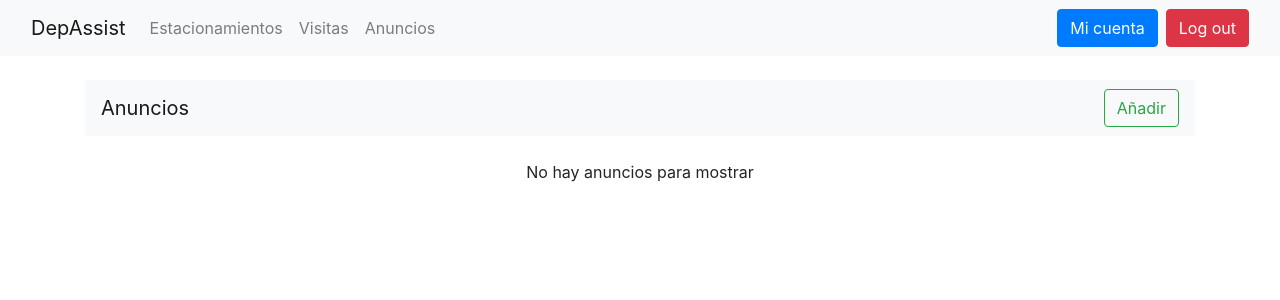
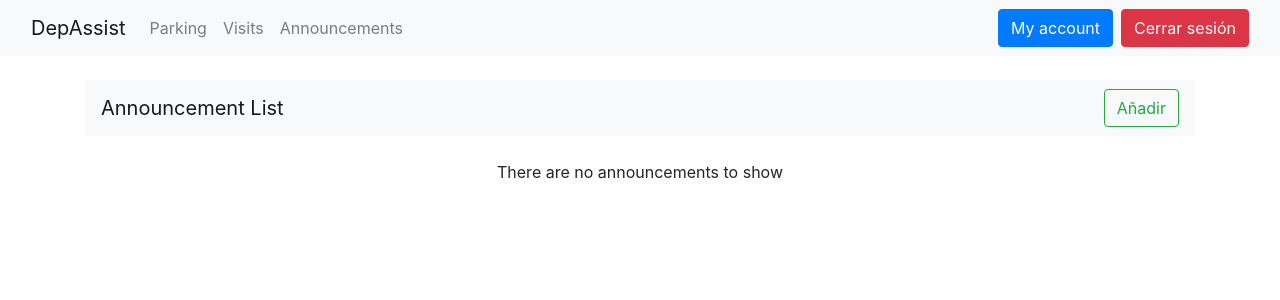
Before and after one commit to DCC-CC4401/2022-1-Grupo-1, a Django app: page /announcement/list/ in a window 1280 px wide. Shown: the top 300 px of the page. Run offline with Django 3.2, Linux system fonts and the light colour scheme; a user stored in the database is signed in; data that the repository does not hold is empty.

Commit message:
fix: translations

```diff
--- a/base/templates/base/base.html
+++ b/base/templates/base/base.html
@@ -14,6 +14,8 @@
     <link rel="stylesheet" href="https://cdn.jsdelivr.net/npm/bootstrap@4.6.1/dist/css/bootstrap.min.css" integrity="sha384-zCbKRCUGaJDkqS1kPbPd7TveP5iyJE0EjAuZQTgFLD2ylzuqKfdKlfG/eSrtxUkn" crossorigin="anonymous">
   </head>
   <body>
+    {% get_current_language as LANGUAGE_CODE %}
+    <!-- Current language: {{ LANGUAGE_CODE }} -->
     <nav class="navbar navbar-expand-lg navbar-light bg-light sticky-top">
       <div class="container-fluid">
         <a class="navbar-brand" href="{% url "home" %}">DepAssist</a>
@@ -22,17 +24,17 @@
         </button>
           <div class="collapse navbar-collapse" id="navbarNavAltMarkup">
             <div class="navbar-nav">
-              <a class="nav-link" href="{% url "parking_list" %}">Estacionamientos</a>
-              {% if perms.department.view_visit %}<a class="nav-link" href="{% url "visit_list" %}">Visitas</a>{% endif %}
-              {% if perms.department.view_announcement %}<a class="nav-link" href="{% url "announcement_list" %}">Anuncios</a>{% endif%}
+              {% if perms.department.view_parking %}<a class="nav-link" href="{% url "parking_list" %}">{% translate "Parking" %}</a>{% endif %}
+              {% if perms.department.view_visit %}<a class="nav-link" href="{% url "visit_list" %}">{% translate "Visits" %}</a>{% endif %}
+              {% if perms.department.view_announcement %}<a class="nav-link" href="{% url "announcement_list" %}">{% translate "Announcements" %}</a>{% endif %}
             </div>
           </div>
           {% if user.is_authenticated %}
-            <a class="btn btn-primary mr-2" href="{% url "profile" %}">Mi cuenta</a>
-            <a class="btn btn-danger" href="{% url "logout" %}">Log out</a>
+            <a class="btn btn-primary mr-2" href="{% url "profile" %}">{% translate "My account" %}</a>
+            <a class="btn btn-danger" href="{% url "logout" %}">{% translate "Log out" %}</a>
           {% else %}
-            <a class="btn btn-primary mr-2" href="{% url "login" %}">Log in</a>
-            <a class="btn btn-primary" href="{% url "register" %}">Registrarse</a>
+            <a class="btn btn-primary mr-2" href="{% url "login" %}">{% translate "Log in" %}</a>
+            <a class="btn btn-primary" href="{% url "register" %}">{% translate "Register" %}</a>
           {% endif %}
       </div>
     </nav>
--- a/base/templates/includes/form.html
+++ b/base/templates/includes/form.html
@@ -1,7 +1,8 @@
 {% load crispy_forms_tags %}
+{% load i18n %}
 
 <form enctype="multipart/form-data" action="{{action}}" method="post">
   {% csrf_token %}
   {{ form|crispy }}
-  <input class="btn btn-primary" type="submit" value="Submit">
+  <input class="btn btn-primary" type="submit" value="{% translate 'Submit' %}">
 </form>
--- a/department/templates/announcements/detail.html
+++ b/department/templates/announcements/detail.html
@@ -1,13 +1,14 @@
 {% extends "base/base.html" %}
+{% load i18n %}
 
 {% block content %}
 {% include "announcements/includes/announcement_navbar.html" %}
 <div class="border border-dark p-5">
   <p>
-    <span class="font-weight-bold">Título:</span> {{ announcement.title }}
+    <span class="font-weight-bold">{%trans "Title" %}:</span> {{ announcement.title }}
   </p>
   <br>
-  <p class="font-weight-bold">Descripción:</p>
+  <p class="font-weight-bold">{% trans "Description" %}:</p>
   <p>{{ announcement.description }}</p>
   <br>
   <img src="{{ announcement.image.url }}" class="img-fluid px-4">
--- a/department/templates/announcements/includes/announcement_navbar.html
+++ b/department/templates/announcements/includes/announcement_navbar.html
@@ -3,16 +3,16 @@
   <a class="navbar-brand">{{ title }}</a>
   <form class="form-inline">
     {% if add_button %}
-    <a class="btn btn-outline-success my-2 my-sm-0" href="{% url "announcement_create" %}">Añadir</a>
+    <a class="btn btn-outline-success my-2 my-sm-0" href="{% url "announcement_create" %}">{% trans "Add" %}</a>
     {% endif %}
     {% if update_button %}
-    <a class="btn btn-outline-primary my-2 my-sm-0 mr-2" href="{% url "announcement_update" announcement.pk %}">Actualizar</a>
+    <a class="btn btn-outline-primary my-2 my-sm-0 mr-2" href="{% url "announcement_update" announcement.pk %}">{% trans "Update" %}</a>
     {% endif %}
     {% if delete_button %}
-    <a class="btn btn-outline-danger my-2 my-sm-0" href="{% url "announcement_delete" announcement.pk %}">Eliminar</a>
+    <a class="btn btn-outline-danger my-2 my-sm-0" href="{% url "announcement_delete" announcement.pk %}">{% trans "Delete" %}</a>
     {% endif %}
     {% if back_button %}
-    <a class="btn btn-outline-secondary my-2 my-sm-0" href="javascript:history.back()">Volver</a>
+    <a class="btn btn-outline-secondary my-2 my-sm-0" href="javascript:history.back()">{% trans "Go back" %}</a>
     {% endif %}
   </form>
 </nav>
--- a/department/templates/announcements/list.html
+++ b/department/templates/announcements/list.html
@@ -1,4 +1,5 @@
 {% extends "base/form.html" %}
+{% load i18n %}
 
 {% block content %}
 {% include "announcements/includes/announcement_navbar.html" %}
@@ -11,10 +12,10 @@
         <div class="card-body">
           <h5 class="card-title">{{ announcement.title }}</h5>
           <p class="card-text">{{ announcement.short_description }}</p>
-          <a href="{{ announcement.get_absolute_url }}" class="btn btn-primary">Detalle</a>
+          <a href="{{ announcement.get_absolute_url }}" class="btn btn-primary">{% translate "Detail" %}</a>
           {% if request.user == announcement.user %}
-            <a href="{% url "announcement_update" announcement.pk %}" class="btn btn-outline-success">Actualizar</a>
-            <a href="{% url "announcement_delete" announcement.pk %}" class="btn btn-outline-danger">Eliminar</a>
+            <a href="{% url "announcement_update" announcement.pk %}" class="btn btn-outline-success">{% trans "Update" %}</a>
+            <a href="{% url "announcement_delete" announcement.pk %}" class="btn btn-outline-danger">{% trans "Delete" %}</a>
           {% endif %}
         </div>
       </div>
@@ -25,11 +26,11 @@
     <ul class="pagination justify-content-center">
     {% if page_obj.has_previous %}
         <li class="page-item">
-        <a class="page-link" href="?page={{ page_obj.previous_page_number }}">Previous</a>
+        <a class="page-link" href="?page={{ page_obj.previous_page_number }}">{% trans "Previous" %}</a>
       </li>
     {% else %}
         <li class="page-item disabled">
-        <a class="page-link" href="#" tabindex="-1" aria-disabled="True">Previous</a>
+        <a class="page-link" href="#" tabindex="-1" aria-disabled="True">{% trans "Previous" %}</a>
       </li>
     {% endif %}
 
@@ -56,18 +57,18 @@
 
     {% if page_obj.has_next %}
         <li class="page-item">
-        <a class="page-link" href="?page={{ page_obj.next_page_number }}">Next</a>
+        <a class="page-link" href="?page={{ page_obj.next_page_number }}">{% trans "Next" $}</a>
       </li>
     {% else %}
         <li class="page-item disabled">
-        <a class="page-link" href="#" tabindex="-1" aria-disabled="True">Next</a>
+        <a class="page-link" href="#" tabindex="-1" aria-disabled="True">{% trans "Next" %}</a>
       </li>
     {% endif %}
   </ul>
 </nav>
 {% else %}
 <div class="d-flex justify-content-center">
-  <p>No hay anuncios para mostrar</p>
+  <p>{% trans "There are no announcements to show" %}</p>
 </div>
 {% endif %}
 {% endblock %}
--- a/department/views/announcement_views.py
+++ b/department/views/announcement_views.py
@@ -1,5 +1,6 @@
 # django
 from django.urls import reverse
+from django.utils.translation import gettext as _
 
 from base.views import BaseCreateView
 from base.views import BaseDeleteView
@@ -12,7 +13,7 @@ from department.models import Announcement
 
 
 class AnnouncementCreateView(BaseCreateView):
-    title = "Nuevo Anuncio"
+    title = _("New Announcement")
     model = Announcement
     form_class = AnnouncementForm
     login_required = True
@@ -30,7 +31,6 @@ class AnnouncementCreateView(BaseCreateView):
 
 
 class AnnouncementUpdateView(BaseUpdateView):
-    title = "Anuncios"
     model = Announcement
     form_class = AnnouncementChangeForm
     login_required = True
@@ -46,13 +46,13 @@ class AnnouncementUpdateView(BaseUpdateView):
         return self.object.user == request.user
 
     def get_title(self):
-        return str(self.object)
+        return f"{_('Update')}: {self.object}"
 
 
 class AnnouncementDetailView(BaseDetailView):
     model = Announcement
     login_required = True
-    permission_required = ("department.view_announcemnet",)
+    permission_required = ("department.view_announcement",)
     context_object_name = "announcement"
     template_name = "announcements/detail.html"
 
@@ -81,11 +81,11 @@ class AnnouncementDeleteView(BaseDeleteView):
         return self.object.user == request.user
 
     def get_title(self):
-        return f"Eliminar {self.object}"
+        return f"{_('Delete')}: {self.object}"
 
 
 class AnnouncementListView(BaseListView):
-    title = "Anuncios"
+    title = _("Announcement List")
     model = Announcement
     login_required = True
     permission_required = ("department.view_announcement",)
--- a/users/managers.py
+++ b/users/managers.py
@@ -1,5 +1,6 @@
 # django
 from django.contrib.auth.models import BaseUserManager
+from django.utils.translation import gettext as _
 
 
 class UserManager(BaseUserManager):
@@ -7,9 +8,9 @@ class UserManager(BaseUserManager):
         self, rut, email, name, first_last_name, second_last_name, phone, password=None
     ):
         if not rut:
-            raise ValueError("Users must have a rut")
+            raise ValueError(_("Users must have a rut"))
         if not email:
-            raise ValueError("Users must have an email address")
+            raise ValueError(_("Users must have an email address"))
 
         email = self.normalize_email(email)
         user = self.model(
--- a/users/urls.py
+++ b/users/urls.py
@@ -24,9 +24,9 @@ urlpatterns = [
         name="profile",
     ),
     path(
-        "edit/",
+        "update/",
         users_views.UserUpdateView.as_view(),
-        name="user_edit",
+        name="user_update",
     ),
     path(
         "logout/",
```
Also changed, not shown: base/templates/base/delete.html (+4 -3 lines), department/templates/parking/list.html (+6 -13 lines), department/views/parking_views.py (+5 -3 lines), depassist/settings.py (+7 -2 lines), users/templates/users/detail.html (+9 -8 lines), base/locale/es/LC_MESSAGES/django.po (added), department/locale/es/LC_MESSAGES/django.po, users/locale/es/LC_MESSAGES/django.po, 3 other files.
